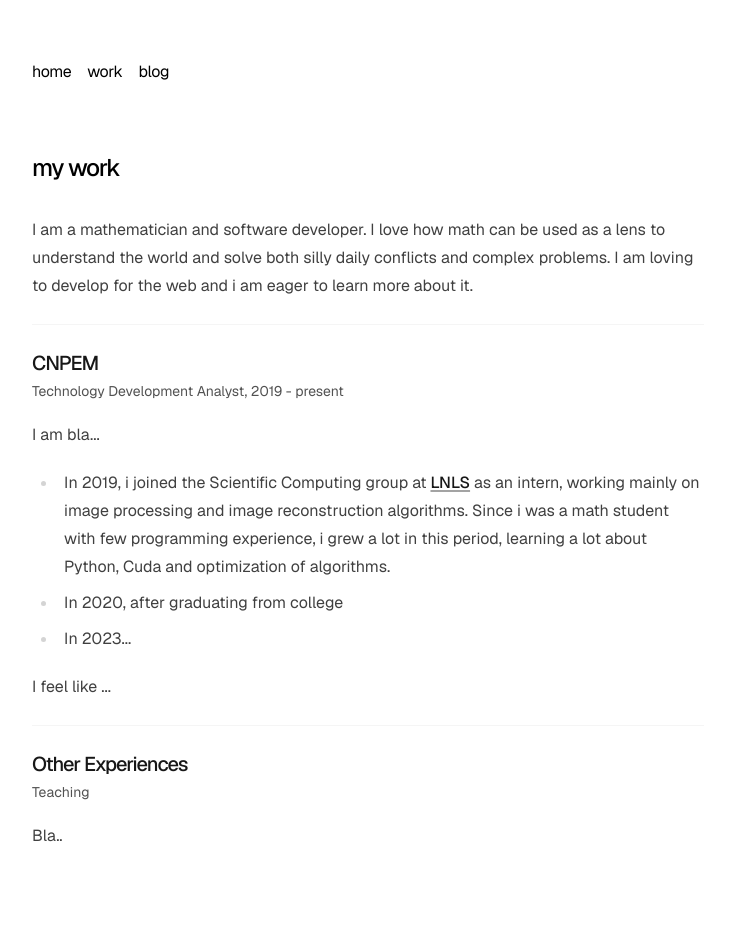
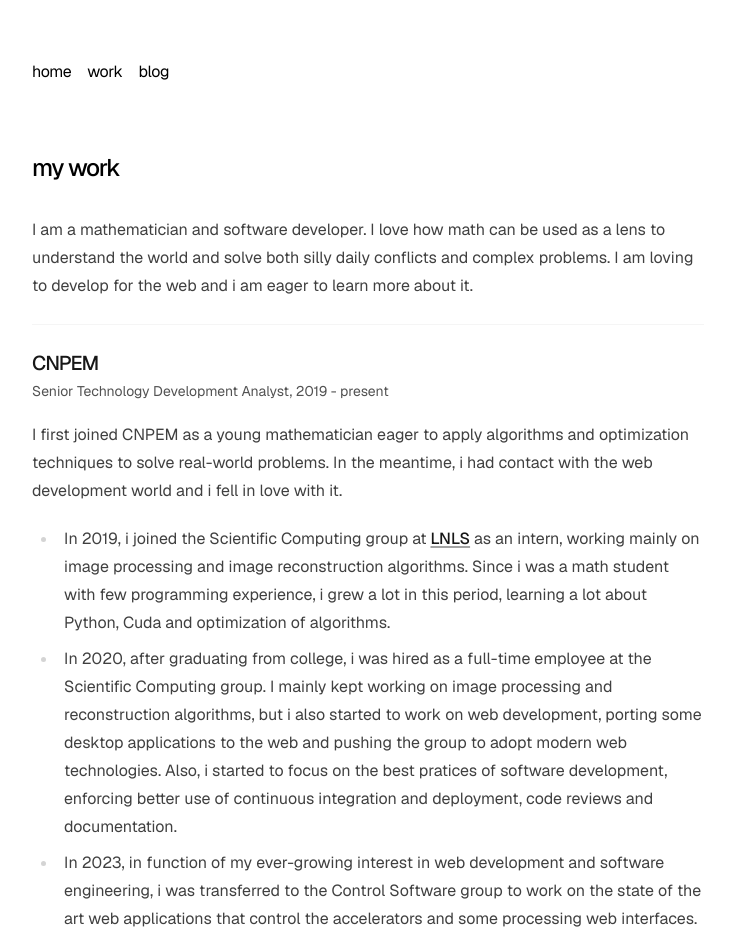
Before and after one commit to matyson/matyson, a Next.js app: page /work in a window 1280 px wide. Shown: the top 938 px of the page, without its empty margins (272-1004 px from the left). Built offline with nearby package versions, Linux system fonts and the light colour scheme.

Commit message:
update work page

```diff
--- a/app/work/page.tsx
+++ b/app/work/page.tsx
@@ -14,16 +14,19 @@ export default function WorkPage() {
         <p>
           I am a mathematician and software developer. I love how math can be
           used as a lens to understand the world and solve both silly daily
-          conflicts and complex problems. I am loving to develop for the web
-          and i am eager to learn more about it.
+          conflicts and complex problems. I am loving to develop for the web and
+          i am eager to learn more about it.
         </p>
         <hr className="my-6 border-neutral-100 dark:border-neutral-800" />
         <h2 className="font-medium text-xl mb-1 tracking-tighter">CNPEM</h2>
         <p className="text-neutral-600 dark:text-neutral-400 text-sm">
-          Technology Development Analyst, 2019 - present
+          Senior Technology Development Analyst, 2019 - present
         </p>
         <p>
-          I am bla...
+          I first joined CNPEM as a young mathematician eager to apply
+          algorithms and optimization techniques to solve real-world problems.
+          In the meantime, i had contact with the web development world and i
+          fell in love with it.
         </p>
         <ul>
           <li>
@@ -34,19 +37,40 @@ export default function WorkPage() {
             experience, i grew a lot in this period, learning a lot about
             Python, Cuda and optimization of algorithms.
           </li>
-          <li>In 2020, after graduating from college</li>
-          <li>In 2023...</li>
+          <li>
+            In 2020, after graduating from college, i was hired as a full-time
+            employee at the Scientific Computing group. I mainly kept working on
+            image processing and reconstruction algorithms, but i also started
+            to work on web development, porting some desktop applications to the
+            web and pushing the group to adopt modern web technologies. Also, i
+            started to focus on the best pratices of software development,
+            enforcing better use of continuous integration and deployment, code
+            reviews and documentation.
+          </li>
+          <li>
+            In 2023, in function of my ever-growing interest in web development
+            and software engineering, i was transferred to the Control Software
+            group to work on the state of the art web applications that control
+            the accelerators and some processing web interfaces. My current goal
+            is to enable the LNLS to adopt modern web technologies and best
+            practices, hopefully making the web applications the stardards for
+            the accelerators community.
+          </li>
         </ul>
-        <p>
-         I feel like ...
-        </p>
         <hr className="my-6 border-neutral-100 dark:border-neutral-800" />
-        <h2 className="font-medium text-xl mb-1 tracking-tighter">Other Experiences</h2>
+        <h2 className="font-medium text-xl mb-1 tracking-tighter">
+          Other Experiences
+        </h2>
         <p className="text-neutral-600 dark:text-neutral-400 text-sm">
-          Teaching
+          Teaching, 2018 - 2019
         </p>
         <p>
-          Bla..
+          In my early years of college i was a bit lost and discouraged with
+          staying in the academic world. So i focused on one of the things that
+          i loved the most: teaching. I started to teach math and physics at
+          some preparatory courses for college entrance exams. I loved to teach
+          and i learned a lot as well. One day i hope to return to the teaching
+          world, but now with a lot more experience and knowledge.
         </p>
       </div>
     </section>
```
